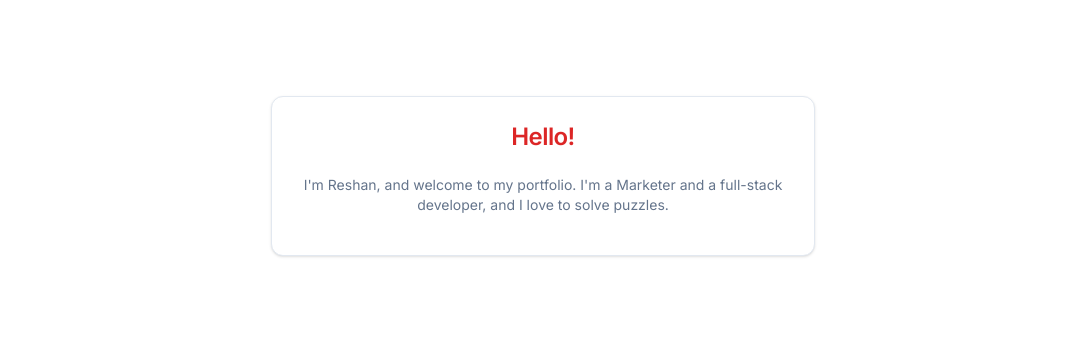
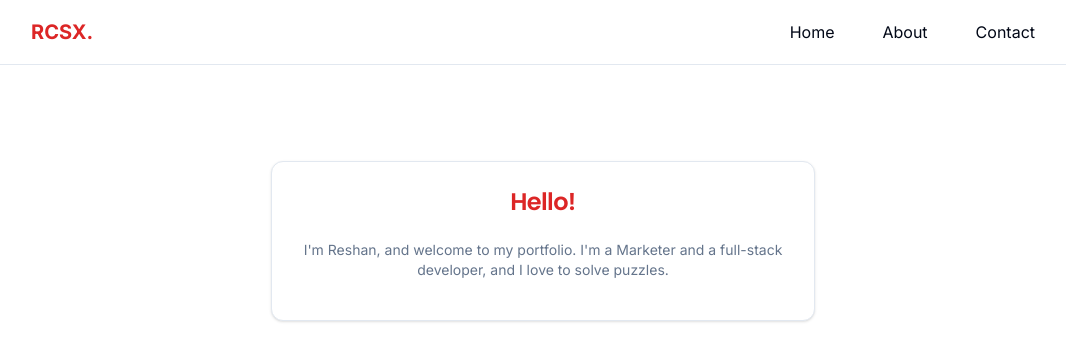
Before and after one commit to ReshanCSX/reshancsx.github.io, a Next.js app: page / in a window 1280 px wide. Shown: the top 360 px of the page, without its empty margins (97-1163 px from the left). Built offline with nearby package versions, Linux system fonts and the light colour scheme.

Commit message:
Added navigation menu

```diff
--- a/app/globals.css
+++ b/app/globals.css
@@ -1,6 +1,12 @@
 @tailwind base;
 @tailwind components;
 @tailwind utilities;
+
+html,
+body,
+:root {
+  height : 100%;
+}
 
 @layer base {
   :root {
--- a/app/layout.tsx
+++ b/app/layout.tsx
@@ -2,10 +2,13 @@ import type { Metadata } from 'next'
 import { Inter } from 'next/font/google'
 import './globals.css'
 
+import Nav from '@/components/ui/Nav'
+
+
 const inter = Inter({ subsets: ['latin'] })
 
 export const metadata: Metadata = {
-  title: 'Create Next App',
+  title: 'Reshan | Portfolio',
   description: 'Generated by create next app',
 }
 
@@ -16,7 +19,12 @@ export default function RootLayout({
 }) {
   return (
     <html lang="en">
-      <body className={inter.className}>{children}</body>
+      <body className={inter.className}>
+        <header>
+          <Nav />
+        </header>
+        {children}
+      </body>
     </html>
   )
 }
--- a/app/page.tsx
+++ b/app/page.tsx
@@ -1,4 +1,5 @@
-import Link from "next/link"
+import { Poppins } from "next/font/google"
+import { cn } from "@/lib/utils"
 import {
   Card,
   CardContent,
@@ -9,13 +10,19 @@ import {
 
 } from "@/components/ui/card"
 
+const font = Poppins({
+  subsets: ["latin"],
+  weight: ["600"],
+
+})
+
 export default function Home() {
   return (
     <main className="flex min-h-screen flex-col items-center justify-between p-24">
 
       <Card className="w-1/2">
         <CardHeader>
-          <CardTitle className="text-center text-2xl text text-red-600">Hello!</CardTitle>
+          <CardTitle className={cn("text-center text-2xl text text-red-600", font.className)}>Hello!</CardTitle>
           <CardDescription className="text-center py-4">I'm Reshan, and welcome to my portfolio. I'm a Marketer and a full-stack developer, and I love to solve puzzles.</CardDescription>
         </CardHeader>
       </Card>
--- /dev/null
+++ b/components/ui/Nav.tsx
@@ -0,0 +1,39 @@
+'use client';
+import Link from "next/link";
+
+
+const navItems = [
+  {
+    name: "Home",
+    link: "/"
+  },
+  {
+    name: "About",
+    link: "/about"
+  },
+  {
+    name: "Contact",
+    link: "/contact"
+  }
+]
+
+function Nav() {
+  return (
+    <nav className="w-full border-b py-3">
+      <div className="max-w-screen-lg flex items-center justify-between mx-auto">
+        <div className="text-xl font-bold text-red-600">
+          <Link href="/">RCSX.</Link>
+        </div>
+        <div className="flex gap-2">
+          {
+            navItems.map(({ name, link }) => (
+              <Link key={link} href={link} className="rounded-full px-5 py-2 hover:bg-accent duration-300">{name}</Link>
+            ))
+          }
+        </div>
+      </div>
+    </nav>
+  )
+}
+
+export default Nav
```
Also changed, not shown: 1 other file (tests, documents, lock files or other folders).
